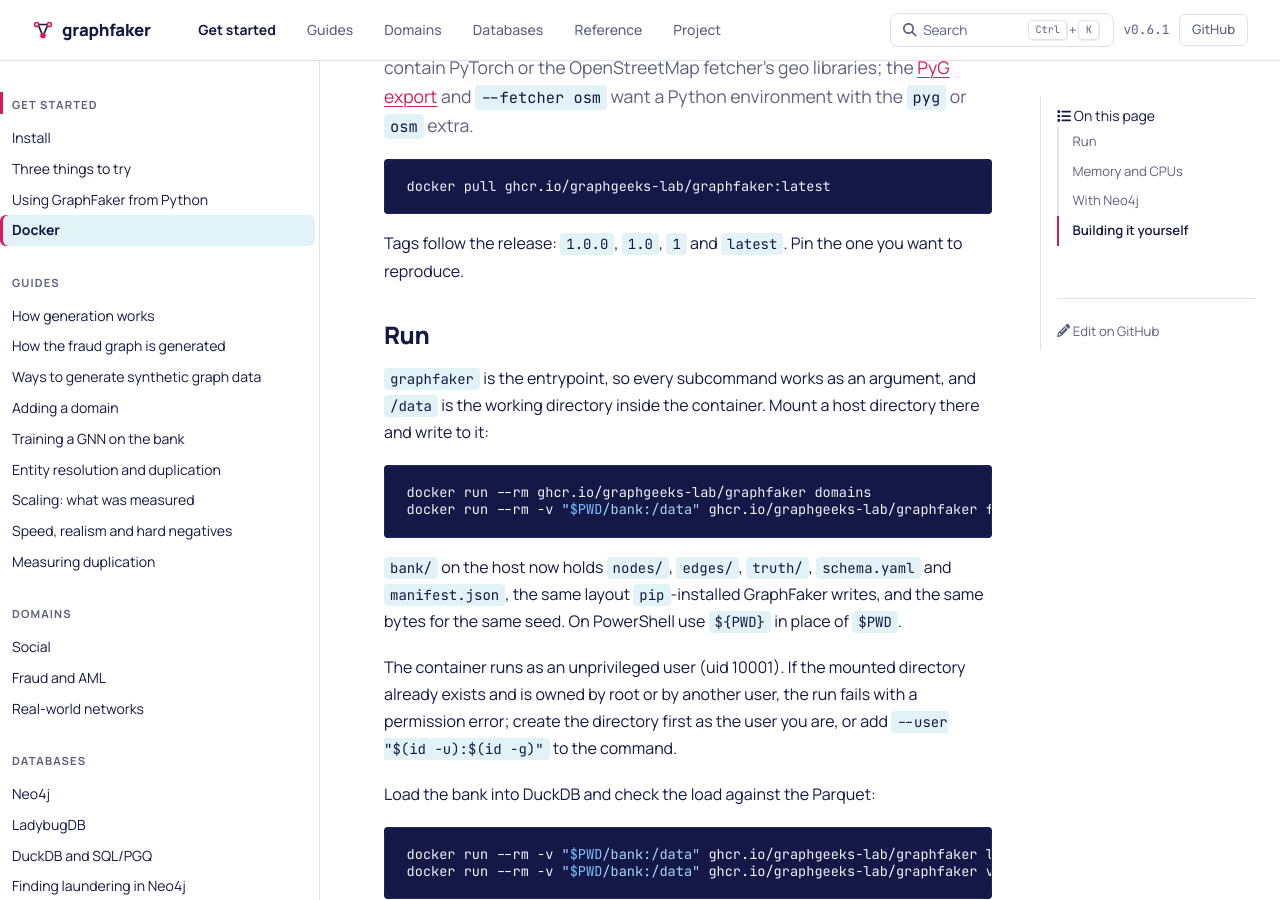
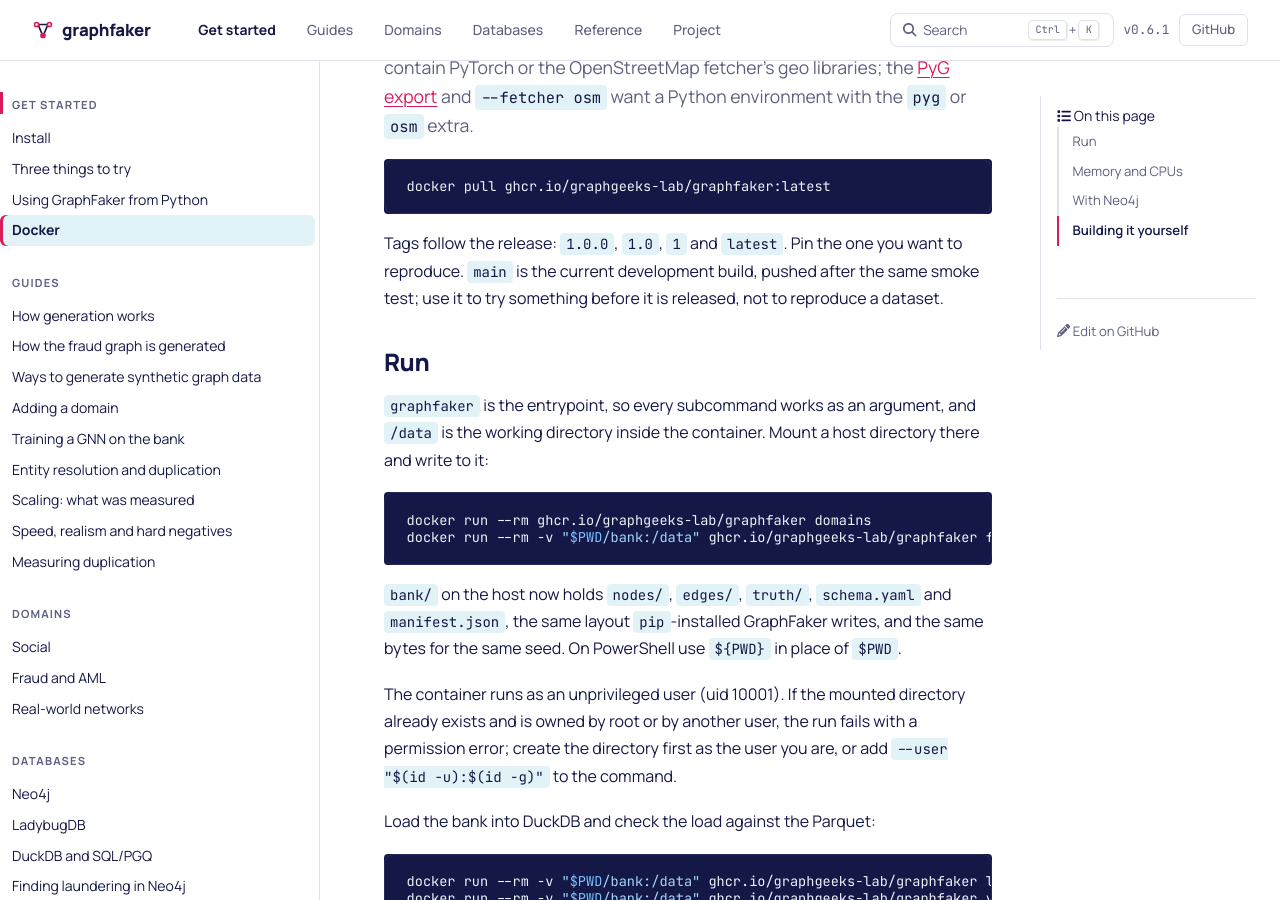
Before and after one commit to graphgeeks-lab/graphfaker, a Sphinx documentation site: the page built from docs/get-started/docker.md, in a window 1280 px wide and 900 px high, scrolled down 335 px. Built offline with Sphinx 7.4.7 and the PyData theme 0.15.4, drawn with Linux system fonts in a browser that asks for light colours; pages that are not in the unit, such as notebooks, are missing from menus.

Commit message:
chore: publish the docker image from main as well as tags

````diff
--- a/docs/get-started/docker.md
+++ b/docs/get-started/docker.md
@@ -6,7 +6,7 @@
 docker pull ghcr.io/graphgeeks-lab/graphfaker:latest
 ```
 
-Tags follow the release: `1.0.0`, `1.0`, `1` and `latest`. Pin the one you want to reproduce.
+Tags follow the release: `1.0.0`, `1.0`, `1` and `latest`. Pin the one you want to reproduce. `main` is the current development build, pushed after the same smoke test; use it to try something before it is released, not to reproduce a dataset.
 
 ## Run
 
````
Also changed, not shown: 1 other file.
